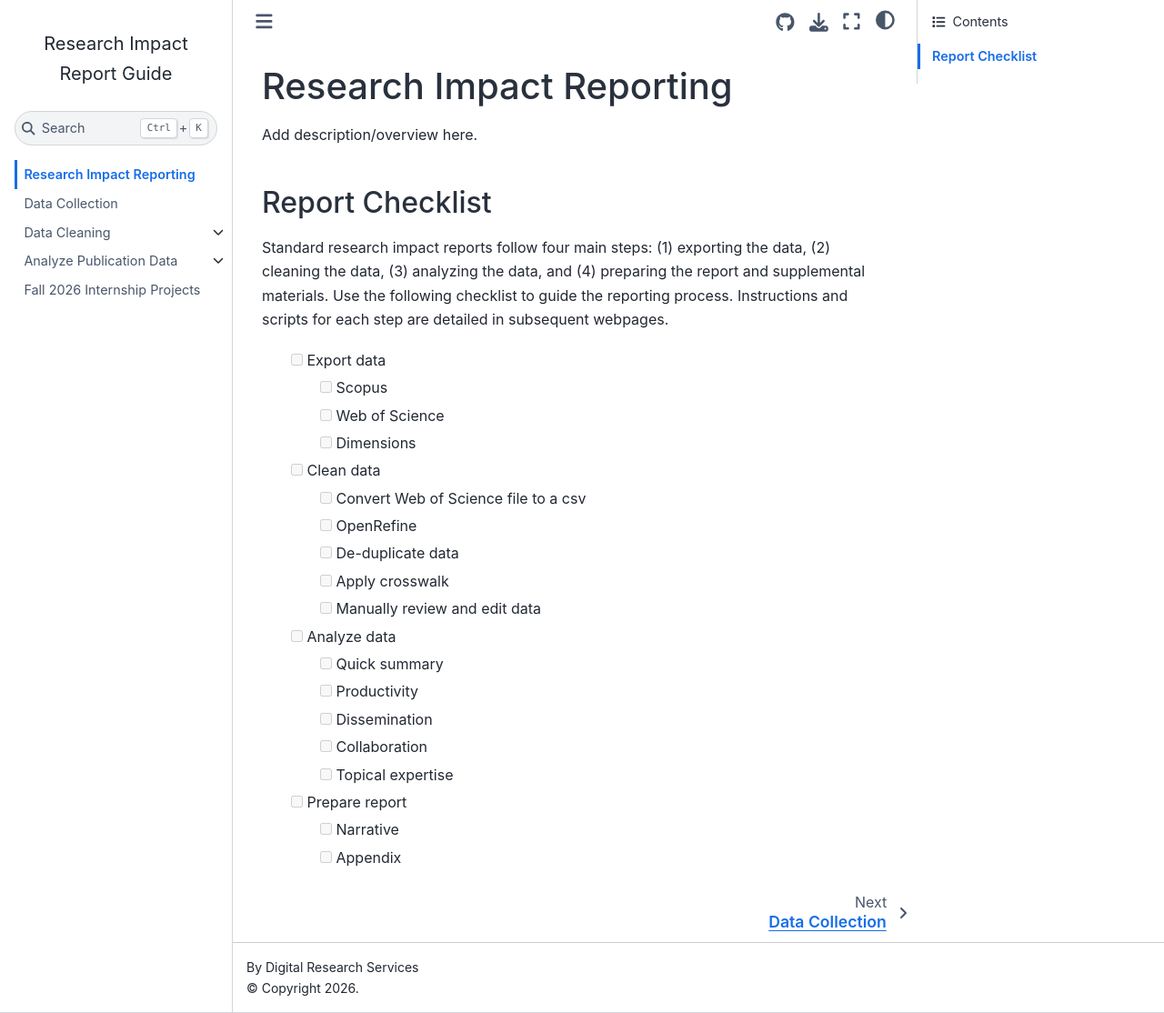
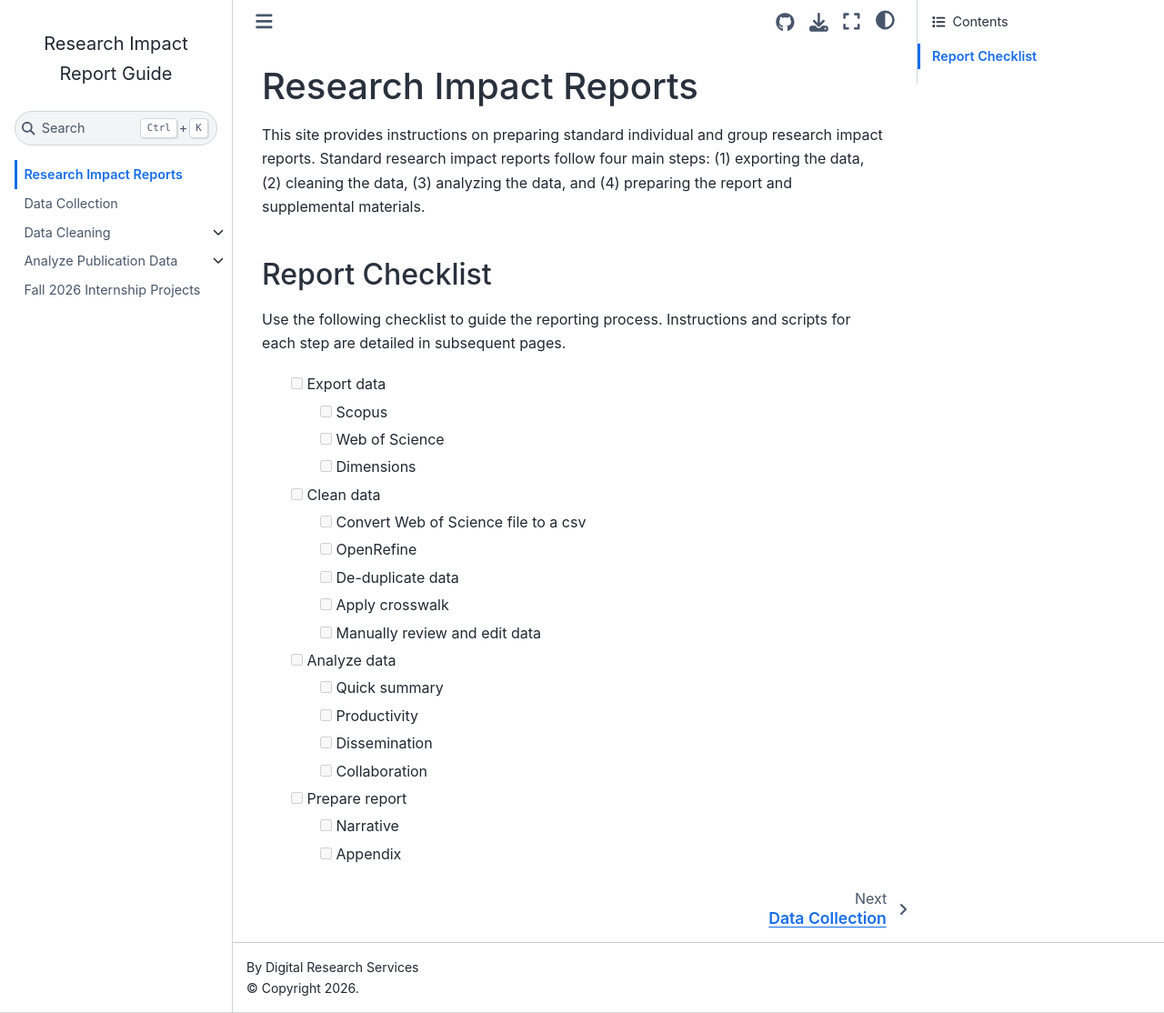
Before and after one commit to vvlooking/research-impact, a Jupyter Book: the page built from website/intro.md, in a window 1280 px wide and 1114 px high. Shown: the whole window at 91% size. Built offline with Jupyter Book 1.0.4 settings and Sphinx 7.4.7 and the Sphinx Book theme 1.1.4, drawn with Linux system fonts in a browser that asks for light colours.

Commit message:
Update intro.md

```diff
--- a/website/intro.md
+++ b/website/intro.md
@@ -1,8 +1,8 @@
-# Research Impact Reporting
-Add description/overview here.
+# Research Impact Reports
+This site provides instructions on preparing standard individual and group research impact reports. Standard research impact reports follow four main steps: (1) exporting the data, (2) cleaning the data, (3) analyzing the data, and (4) preparing the report and supplemental materials.
 
 ## Report Checklist
-Standard research impact reports follow four main steps: (1) exporting the data, (2) cleaning the data, (3) analyzing the data, and (4) preparing the report and supplemental materials. Use the following checklist to guide the reporting process. Instructions and scripts for each step are detailed in subsequent webpages.
+Use the following checklist to guide the reporting process. Instructions and scripts for each step are detailed in subsequent pages.
 
 - [ ] Export data
   - [ ] Scopus
@@ -19,7 +19,6 @@ Standard research impact reports follow four main steps: (1) exporting the data,
   - [ ] Productivity
   - [ ] Dissemination
   - [ ] Collaboration
-  - [ ] Topical expertise
 - [ ] Prepare report
   -  [ ] Narrative
   -  [ ] Appendix
```
